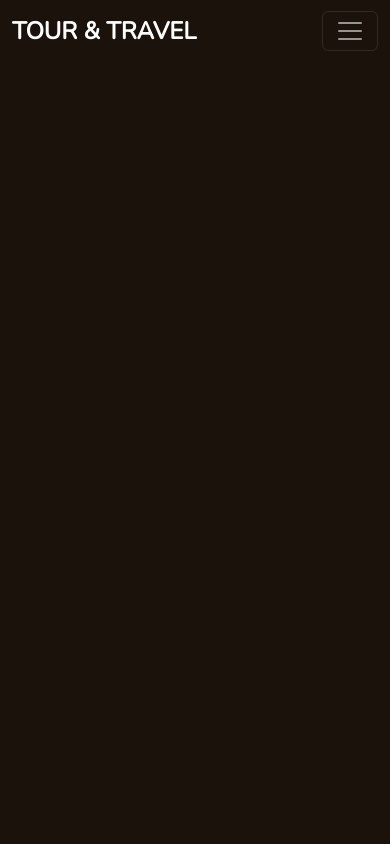
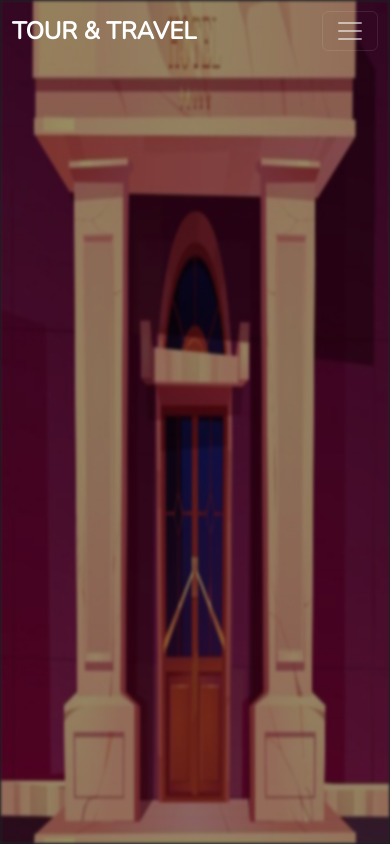
Before and after one commit to Ywowor/TOUR-TRAVEL-Gallery, a plain HTML site: page index.html in a window 390 px wide. Drawn offline with nearby package versions, Linux system fonts and the light colour scheme.

Commit message:
add: Header content, fix: Responsive navigation

```diff
--- a/assets/css/app.css
+++ b/assets/css/app.css
@@ -17,3 +17,13 @@ body {
 #navBar .nav-link:hover {
   color: #1a120b;
 }
+
+#head img {
+  filter: brightness(0.6) blur(1.5px);
+}
+
+#head h1 {
+  font-size: 3rem;
+  font-weight: 100;
+  letter-spacing: 4px;
+}
--- a/index.html
+++ b/index.html
@@ -28,7 +28,11 @@
   </head>
   <body>
     <header>
-      <nav class="navbar navbar-expand-md" id="navBar" data-bs-theme="dark">
+      <nav
+        class="navbar fixed-top navbar-expand-sm"
+        id="navBar"
+        data-bs-theme="dark"
+      >
         <div class="container-fluid">
           <a class="navbar-brand" href="#">TOUR & TRAVEL</a>
           <button
@@ -52,6 +56,24 @@
         </div>
       </nav>
     </header>
+
+    <section class="container-fluid">
+      <div class="row vh-100" id="head">
+        <div class="card text-bg-dark rounded-0 px-0">
+          <img
+            src="assets/image/entrance.jpg"
+            class="img-fluid h-100"
+            alt="entrance"
+          />
+          <div
+            class="card-img-overlay d-flex align-items-center justify-content-center"
+          >
+            <h1 class="card-title d-none d-sm-block">WELCOME</h1>
+          </div>
+        </div>
+      </div>
+    </section>
+
     <!-- Bootstrap -->
     <script
       src="https://cdn.jsdelivr.net/npm/@popperjs/core@2.11.7/dist/umd/popper.min.js"
```
Also changed, not shown: assets/image/entrance.jpg (added).
